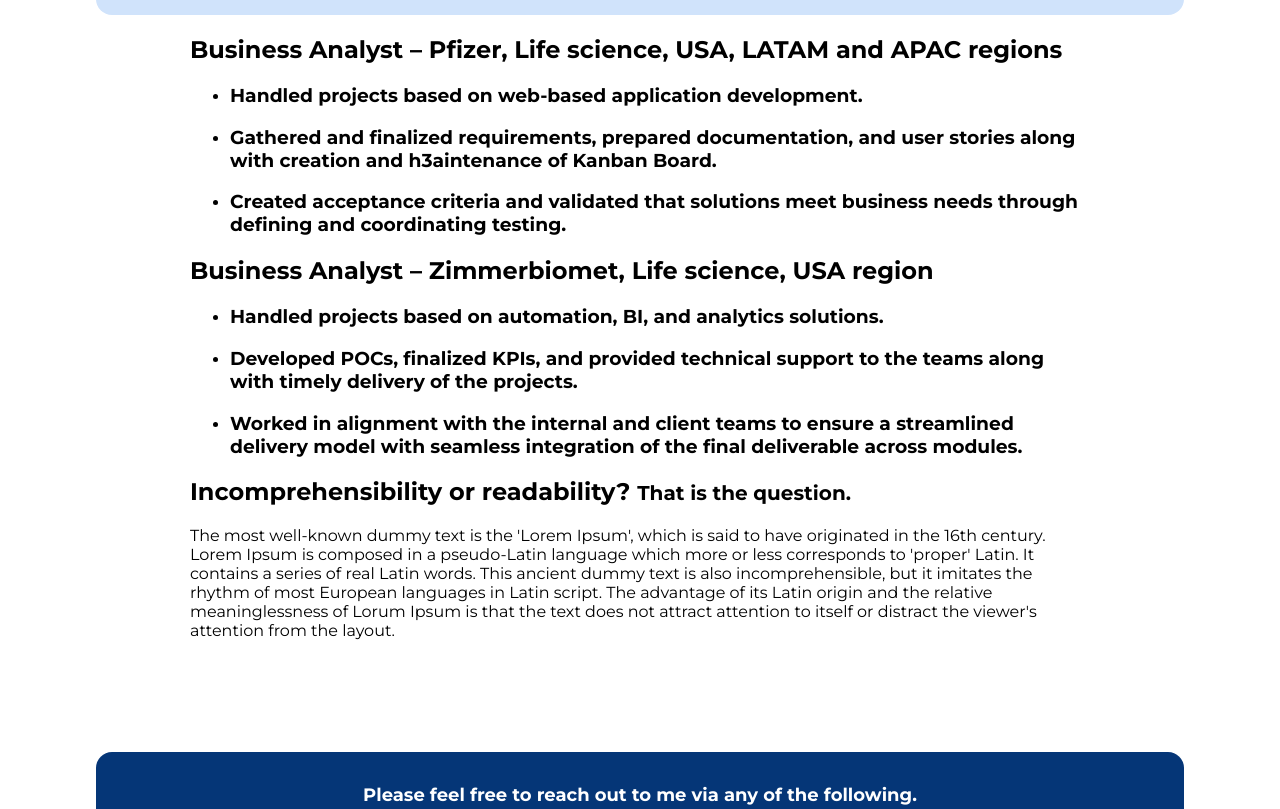
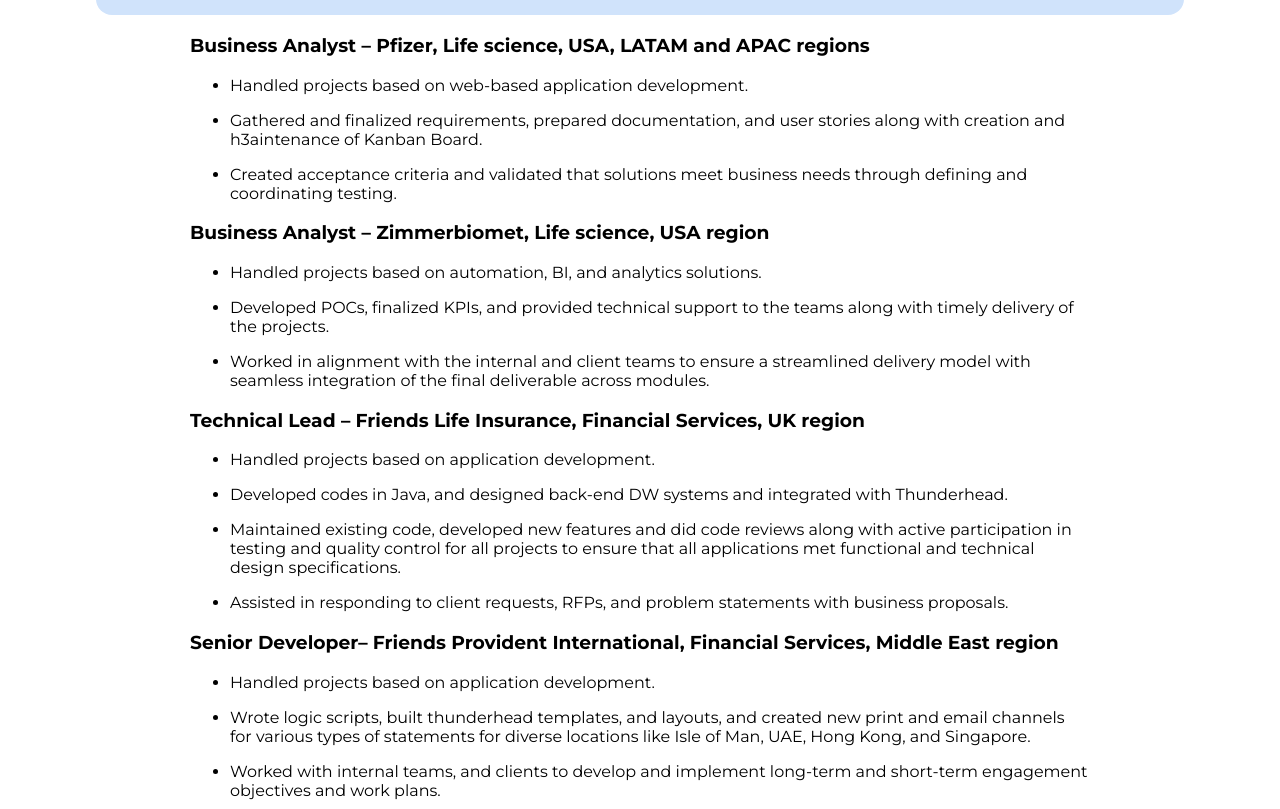
Before and after one commit to sahatanmoyofficial/neoGCamp-markFour, a plain HTML site: page dummy-blog.html in a window 1280 px wide. Shown: the part 434-1243 px from the top of the page. Drawn offline with Linux system fonts and the light colour scheme.

Commit message:
refactor updated dummy blog page

```diff
--- a/dummy-blog.html
+++ b/dummy-blog.html
@@ -21,7 +21,7 @@
         <a class="link" href="/projects.html">Projects</a>
       </li>
       <li class="list-item-inline">
-        <a class="link" href="/blogs.html">Blogs</a>
+        <a class="link link-active" href="/blogs.html">Blogs</a>
       </li>
     </ul>
   </nav>
@@ -34,60 +34,86 @@
 
   <article class="container-center showcase-blog">
     <p>
-      <h2>
+      <h3>
         Business Analyst – Pfizer, Life science, USA, LATAM and APAC regions
-      </h2>
+      </h3>
       <ul>
         <li>
-          <h3>Handled projects based on web-based application development.
-          </h3></li>
+          <p>Handled projects based on web-based application development.
+          </p></li>
         <li>
-          <h3>Gathered and finalized requirements, prepared documentation, and user stories along with creation and
+          <p>Gathered and finalized requirements, prepared documentation, and user stories along with creation and
           h3aintenance of Kanban Board.</h3>
-        </li>
+          </p>
         <li>
-          <h3>
+          <p>
           Created acceptance criteria and validated that solutions meet business needs through defining and coordinating
           testing.
-        </h3>
+          </p>
         </li>
       </ul>
     </p>
 
     <p>
-      <h2>
+      <h3>
         Business Analyst – Zimmerbiomet, Life science, USA region
-      </h2>
+      </h3>
       <ul>
         <li>
-          <h3>Handled projects based on automation, BI, and analytics solutions.
-          </h3></li>
+          <p>Handled projects based on automation, BI, and analytics solutions.
+          </p></li>
         <li>
-          <h3>Developed POCs, finalized KPIs, and provided technical support to the teams along with timely delivery of the projects.</h3>
+          <p>Developed POCs, finalized KPIs, and provided technical support to the teams along with timely delivery of the projects.</h3>
         </li>
         <li>
-          <h3>
+          <p>
             Worked in alignment with the internal and client teams to ensure a streamlined delivery model with seamless integration of the final deliverable across modules.
-        </h3>
+          </p>
         </li>
       </ul>
     </p>
 
 
-    <h2>
-      Incomprehensibility or readability? <small>That is the question.</small>
-    </h2>
     <p>
-      The most well-known dummy text is the 'Lorem Ipsum', which is said to
-      have originated in the 16th century. Lorem Ipsum is composed in a
-      pseudo-Latin language which more or less corresponds to 'proper' Latin.
-      It contains a series of real Latin words. This ancient dummy text is
-      also incomprehensible, but it imitates the rhythm of most European
-      languages in Latin script. The advantage of its Latin origin and the
-      relative meaninglessness of Lorum Ipsum is that the text does not
-      attract attention to itself or distract the viewer's attention from the
-      layout.
-    </p>
+    <h3>
+      Technical Lead – Friends Life Insurance, Financial Services, UK region
+    </h3>
+    <ul>
+      <li>
+        <p>Handled projects based on application development.
+        </p></li>
+      <li>
+        <p>Developed codes in Java, and designed back-end DW systems and integrated with Thunderhead.</p>
+      </li>
+      <li>
+        <p>
+          Maintained existing code, developed new features and did code reviews along with active participation in testing and quality control for all projects to ensure that all applications met functional and technical design specifications.
+        </p>
+        <li>
+        <p>
+          Assisted in responding to client requests, RFPs, and problem statements with business proposals.
+        </p>
+      </li>
+    </ul>
+  </p>
+  <p>
+    <h3>
+      Senior Developer– Friends Provident International, Financial Services, Middle East region
+    </h3>
+    <ul>
+      <li>
+        <p>Handled projects based on application development.
+        </p></li>
+      <li>
+        <p>Wrote logic scripts, built thunderhead templates, and layouts, and created new print and email channels for various types of statements for diverse locations like Isle of Man, UAE, Hong Kong, and Singapore.</p>
+      </li>
+      <li>
+        <p>
+          Worked with internal teams, and clients to develop and implement long-term and short-term engagement objectives and work plans.
+        </p>
+      </li>
+    </ul>
+  </p>
   </article>
 
   <footer class="footer">
```
